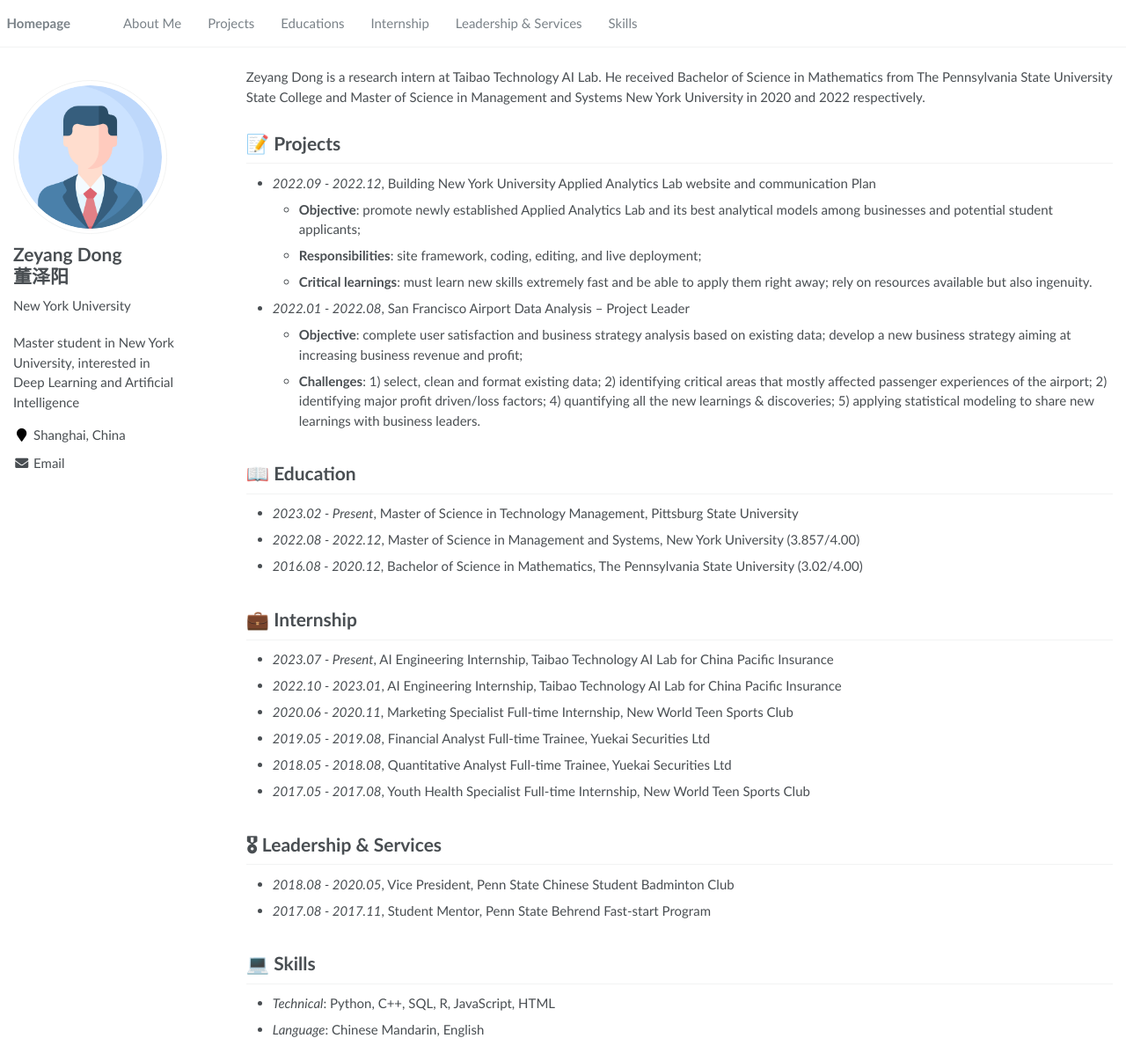
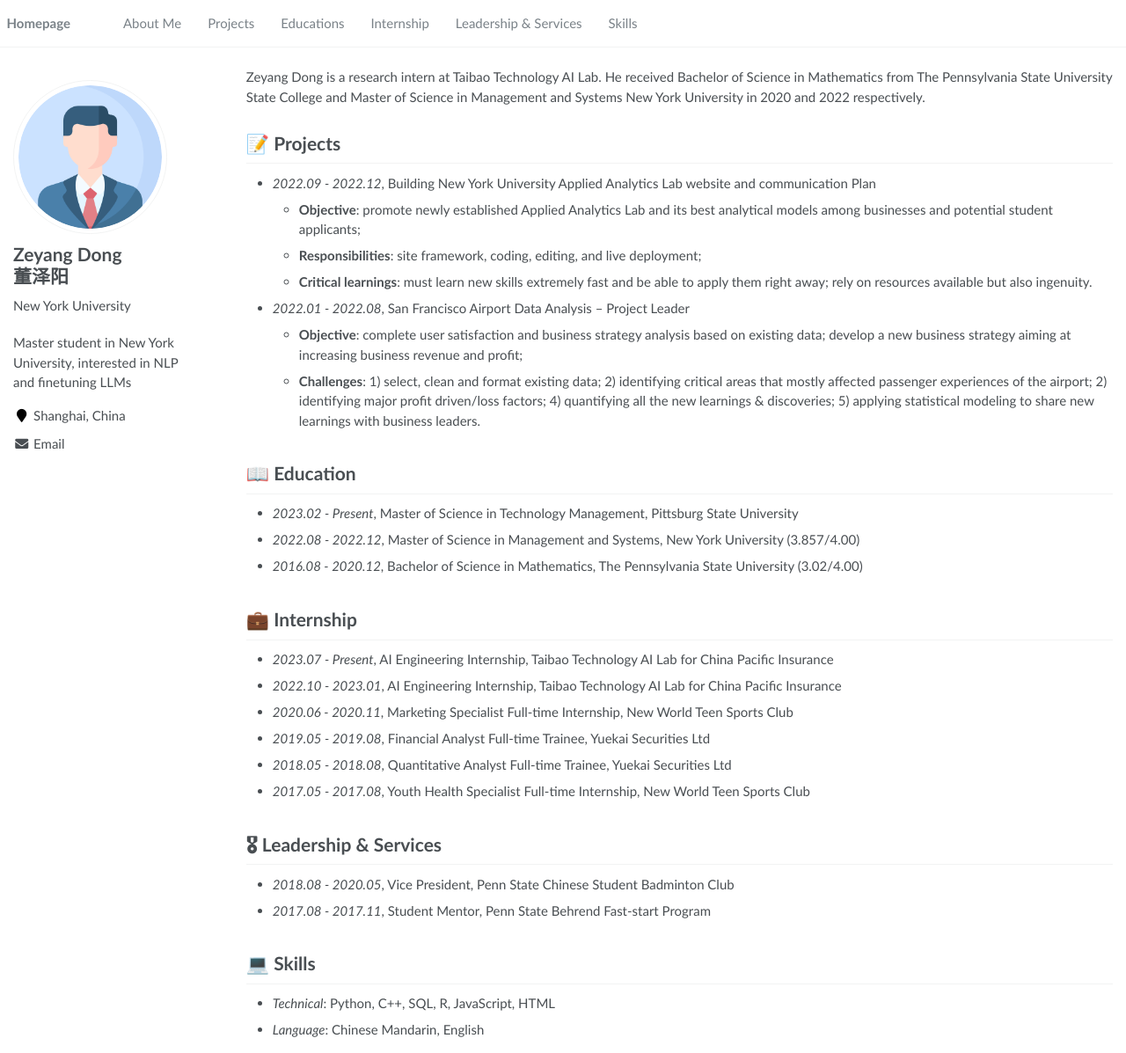
Before and after one commit to Linwei94/zeyang.github.io, a Jekyll site: the page built from _pages/about.md, in a window 1280 px wide and 1197 px high. Shown: the whole window at 88% size. Built offline with Jekyll 4.4.1, drawn with Linux system fonts in a browser that asks for light colours.

Commit message:
Update _config.yml

```diff
--- a/_config.yml
+++ b/_config.yml
@@ -7,7 +7,7 @@
 
 # Site Settings
 title                    : "Zeyang Dong (董泽阳)"
-description              : "Master student in New York University, interested in Deep Learning and Artificial Intelligence"
+description              : "Master student in New York University, interested in NLP and finetuning LLMs"
 repository               : "Linwei94/zeyang.github.io"
 google_scholar_stats_use_cdn : true
 
```
